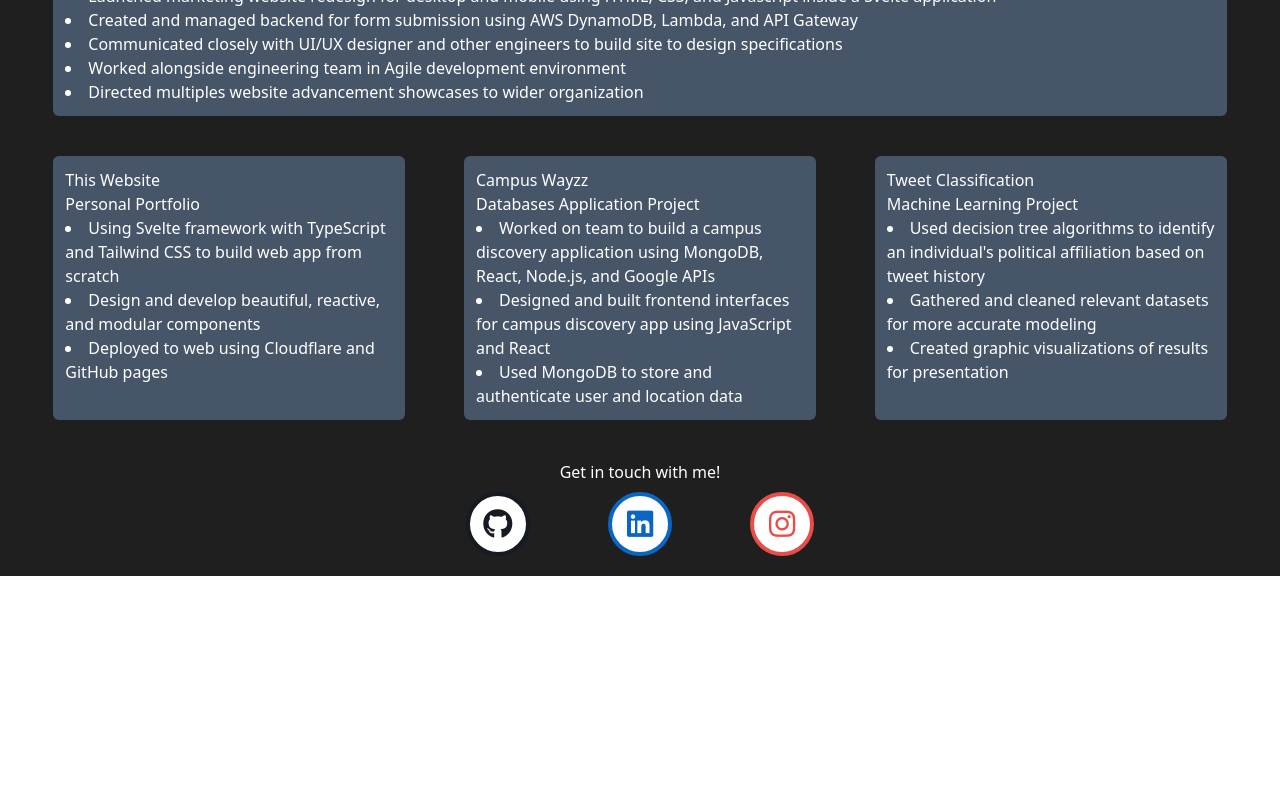
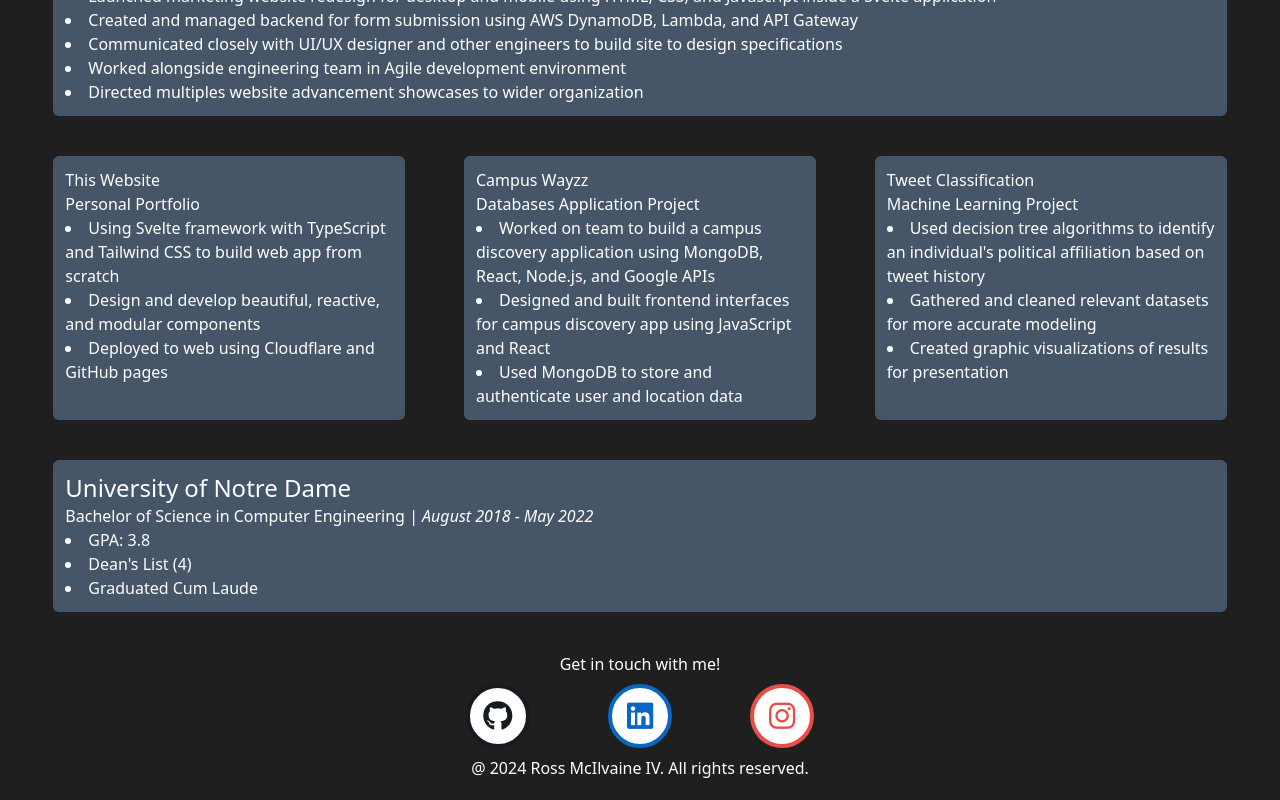
Before and after one commit to RossMcIlvaine/portfolio-website, a SvelteKit app: page / in a window 1280 px wide. Shown: the part 923-1723 px from the top of the page. Before the commit the page ends 1499 px from the top, so only its background shows below. Built offline with nearby package versions, Linux system fonts and the light colour scheme.

Commit message:
Education section V1

```diff
--- a/src/components/Education.svelte
+++ b/src/components/Education.svelte
@@ -0,0 +1,27 @@
+<script>
+    let school = "University of Notre Dame";
+    let degree = "Bachelor of Science in Computer Engineering";
+    let startDate = "August 2018";
+    let endDate = "May 2022";
+    let achievements = [
+        "GPA: 3.8",
+        "Dean's List (4)",
+        "Graduated Cum Laude"
+    ]
+
+</script>
+
+<div class="flex flex-col items-center space-y-5 w-11/12">
+    <div class="flex justify-between bg-slate-600 rounded-md p-3 w-full">
+        <div class="flex flex-col">
+            <h2 class="text-white text-2xl">{school}</h2>
+            <h3 class="text-white text-1xl">{degree} | <i>{startDate} - {endDate}</i></h3>
+            {#each achievements as achievement}
+                <li class="text-white">
+                    {achievement}
+                </li>
+            {/each}
+        </div>
+        <slot name="photo"/>
+    </div>
+</div>
--- a/src/components/Footer.svelte
+++ b/src/components/Footer.svelte
@@ -9,4 +9,5 @@
         <SocialButton url="https://www.linkedin.com/in/ross-mcilvaine-95355a16b/" color="linkedin"/>
         <SocialButton url="https://www.instagram.com/rossmcilvaine/" color="instagram"/>
     </div>
+    <h3 class="text-white mt-2">@ 2024 Ross McIlvaine IV. All rights reserved.</h3>
 </main>
```
Also changed, not shown: src/components/Experience.svelte (line endings or trailing spaces), 1 other file (tests, documents, lock files or other folders).
